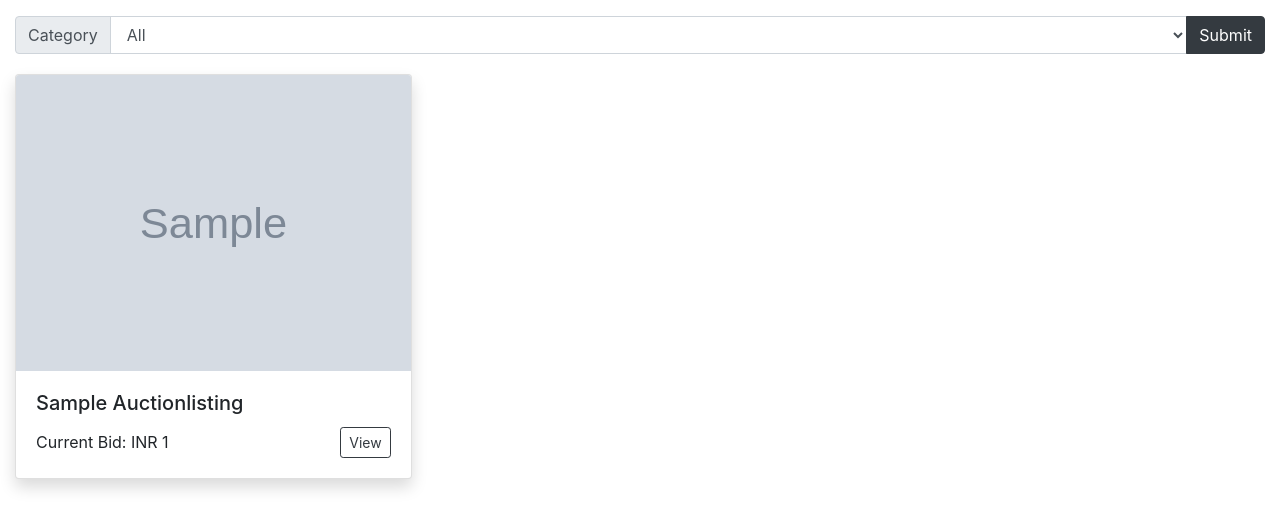
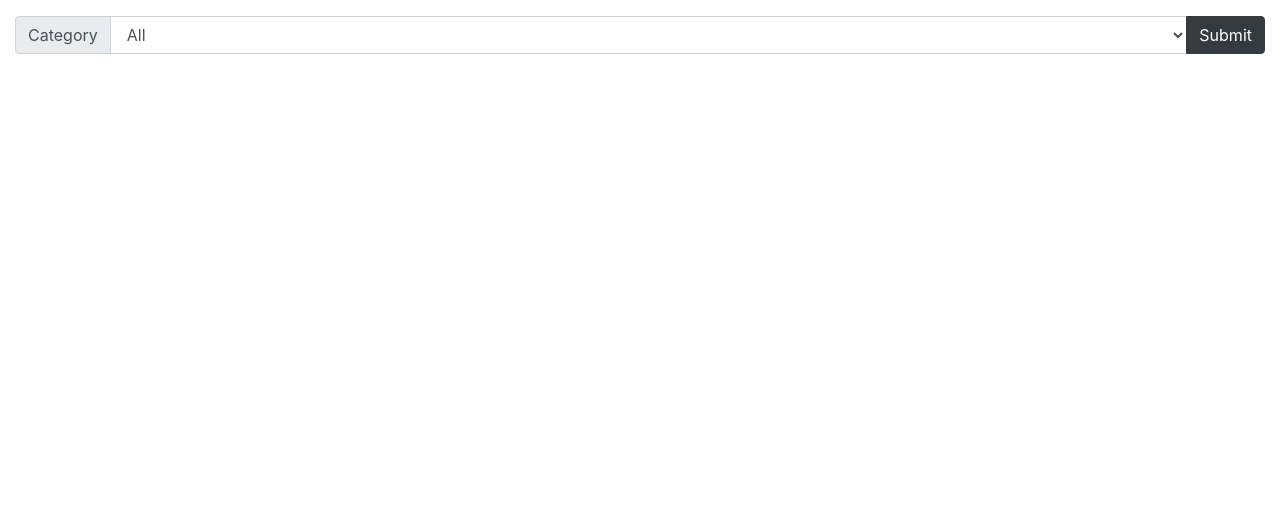
Before and after one commit to yogeshsingh101200/e-commerce, a Django app: page / in a window 1280 px wide. Shown: the part 56-585 px from the top of the page. Run offline with Django 3.2, Linux system fonts and the light colour scheme; a user stored in the database is signed in; tables that the repository leaves empty hold one stand-in row (values such as "Sample post"); grey boxes marked "Sample" are stand-in pictures; some libraries are stand-ins or nearby versions.

Commit message:
style tweak

```diff
--- a/auctions/templates/auctions/index.html
+++ b/auctions/templates/auctions/index.html
@@ -33,6 +33,7 @@ Active Listing
 
 <div class="row mt-1 mb-3 mx-auto">
     {% for product, bid in zip_products_bids %}
+    {% if not product.buyer %}
     <div class="col-md-4">
         <div class="card mb-4 shadow">
             {% if product.imageURL %}
@@ -47,13 +48,14 @@ Active Listing
             <div class="card-body">
                 <h5 class="card-title">{{product.title | title}}</h5>
                 <div class="d-flex justify-content-between align-items-center">
-                    <div class="card-text">Current Bid: INR {{bid}}</div>
+                    <div class="card-text">Max Bid: INR {{bid}}</div>
                     <div><a role="button" href="{% url 'auctions:product' product.pk %}"
                             class="btn btn-sm btn-outline-dark">View</a></div>
                 </div>
             </div>
         </div>
     </div>
+    {% endif %}
     {% empty %}
     <div class="text-muted" style="width: 100%;text-align: center;">
         No products!
--- a/auctions/views.py
+++ b/auctions/views.py
@@ -108,9 +108,12 @@ def create(request):
 def product_page(request, product_id):
     """ Product page """
     product = AuctionListing.objects.get(pk=product_id)
+    max_bid = product.bids.all().aggregate(Max("bid")).get("bid__max")
+    max_bidder = product.bids.get(bid=max_bid).user
     return render(request, "auctions/product.html", {
         "product": product,
-        "bid": product.bids.all().aggregate(Max("bid")).get("bid__max"),
+        "bid": max_bid,
+        "max_bidder": max_bidder,
         "comments": product.comments.all(),
         "in_watchlist": product.watchlist.filter(user=request.user)
     })
```
Also changed, not shown: auctions/templates/auctions/product.html (+9 -7 lines).
